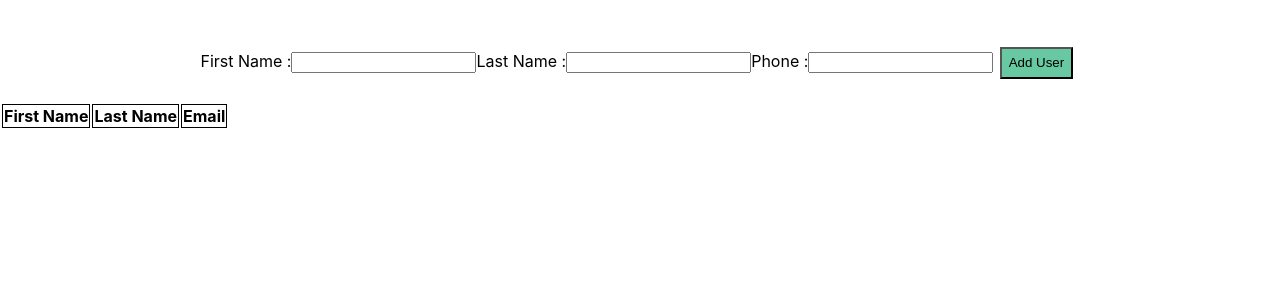
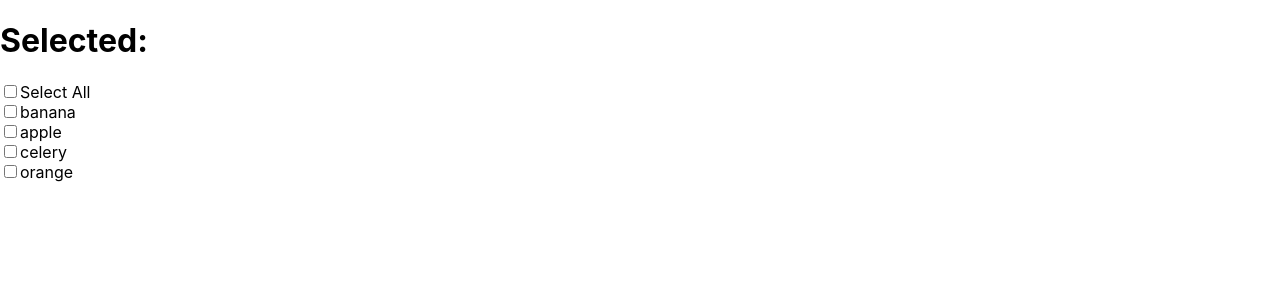
Before and after one commit to WENDYWEN20/reactTodo, a React (Create React App) app: page / in a window 1280 px wide. Shown: the top 300 px of the page. Built offline with nearby package versions, Linux system fonts and the light colour scheme.

Commit message:
SelectAll

```diff
--- a/src/day5/indexDay5.jsx
+++ b/src/day5/indexDay5.jsx
@@ -1,9 +1,9 @@
-import React from 'react'
-import Inputs from './inputs'
+import React from "react";
+import Inputs from "./inputs";
 export default function IndexDay5() {
   return (
     <div>
       <Inputs />
     </div>
-  )
+  );
 }
--- a/src/day5HM/SelectAll.jsx
+++ b/src/day5HM/SelectAll.jsx
@@ -1,13 +1,57 @@
-import React from 'react'
+import React, { useState } from "react";
+import '../App.css'
+export default function SelectForm() {
+  const data = [
+    { id: 1, name: "banana", checked: false },
+    { id: 2, name: "apple", checked: false },
+    { id: 3, name: "celery", checked: false },
+    { id: 4, name: "orange", checked: false },
+  ];
 
-export default function SelectAll() {
-
-
-  return (
-    <div className='select'>
+  const [items, setItems] = useState(data);
+  const handleCheck = (id) => {
+    setItems(
+      items.map((item) => {
+        if (item.id === id)
+        {
+          return {...item, checked: !item.checked}
+        } else {
+          return item;
+        }
+      })
+    );
+  };
+    const allChecked=items.every((item)=>item.checked)
+  const everyCheck=()=>{
+    setItems(
+        items.map((item) => {
+              return {...item, checked: !allChecked}
+          })
 
 
 
+  )}
+
+  return (
+    <div>
+      <h1>Selected: </h1>
+      <span>
+        {items?.map((item) => {
+          return item.checked ? (item.name + " "): " ";
+        })}
+      </span>
+      <div>
+        <input type="checkbox" onChange={everyCheck} checked={allChecked}/>
+        <label>Select All</label>
+      </div>
+      {items.map((item) => {
+        return (
+          <div key={item.id}>
+             <input type="checkbox" onChange={() => handleCheck(item.id)} checked={item.checked} />
+            <label>{item.name}</label>
+          </div>
+        );
+      })}
     </div>
-  )
+  );
 }
--- a/src/index.js
+++ b/src/index.js
@@ -4,12 +4,14 @@ import './index.css';
 import App from './App';
 import IndexDay5 from './day5/indexDay5.jsx'
 import {CtrlComp} from './day5HM/CtrlComp.jsx'
+import SelectAll from './day5HM/SelectAll.jsx'
 import reportWebVitals from './reportWebVitals';
 
 const root = ReactDOM.createRoot(document.getElementById('root'));
 root.render(
   <React.StrictMode>
-    <CtrlComp />
+    {/* <CtrlComp /> */}
+    <SelectAll/>
     {/* <IndexDay5 /> */}
   </React.StrictMode>
 );
```
Also changed, not shown: src/day7/useState.jsx (added).
